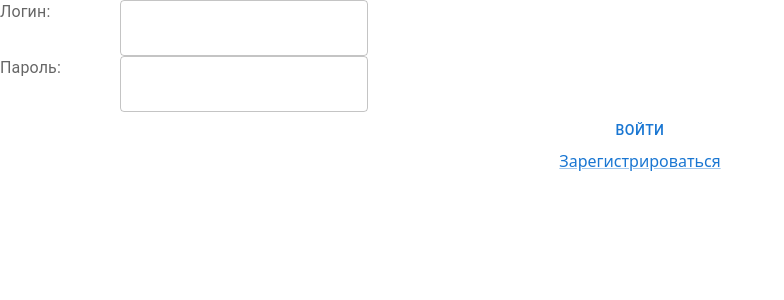
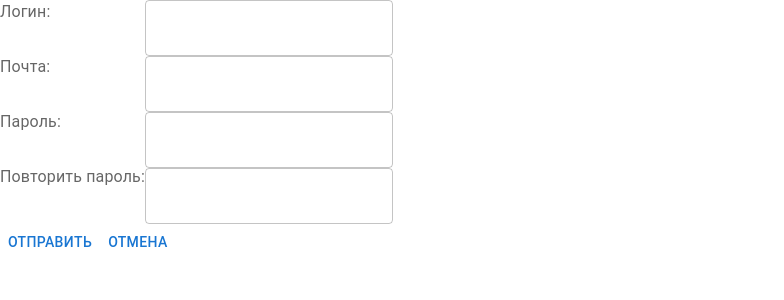
Before and after one commit to m11ak556/Cloud-storage-frontend-PET-, a React (Create React App) app: page /register in a window 1280 px wide. Shown: the top 300 px of the page, without its empty margins (0-784 px from the left). Built offline with nearby package versions, Linux system fonts and the light colour scheme.

Commit message:
Implemented routing between pages

```diff
--- a/package.json
+++ b/package.json
@@ -15,6 +15,7 @@
     "bootstrap": "^5.3.2",
     "react": "^18.2.0",
     "react-dom": "^18.2.0",
+    "react-router-dom": "^6.20.1",
     "react-scripts": "5.0.1",
     "web-vitals": "^2.1.4"
   },
--- a/src/App.js
+++ b/src/App.js
@@ -3,12 +3,20 @@ import './App.css';
 import Home from './pages/Home.js'
 import Registration from './pages/Registration';
 import Login from './pages/Login';
+import { Route, Routes, BrowserRouter as Router } from 'react-router-dom';
 
 function App() {
   return (
+    <Router>
+      <Routes>
+        <Route exact path="/" element={<Login />} />
+        <Route path="/register" element={<Registration />} />
+        {/* <Route path="/home" element={<Home />} /> */}
+      </Routes>
+    </Router>
     // <Home/>
     // <Registration/>
-    <Login/>
+    // <Login/>
   );
 }
 
--- a/src/pages/Home.js
+++ b/src/pages/Home.js
@@ -10,7 +10,9 @@ import ChevronRightIcon from '@mui/icons-material/ChevronRight';
 import MoveToDirDialog from "./components/MoveToDirDialog";
 import SelectFolderDialog from "./components/SelectFolderDialog";
 
-function Home() {
+function Home(props) {
+    const {userId} = props;
+
     const [files, setFiles] = useState([]);
     const [treeViewFiles, setTreeViewFiles] = useState([]);
     const [breadcrumbs, setBreadcrumbs] = useState([]);
@@ -18,9 +20,6 @@ function Home() {
     const [currentDirectory, setCurrentDirectory] = useState("");
     const [moveToDirDialogOpen, setMoveToDirDialogOpen] = useState(false);
     const [selectFolderDialogOpen, setSelectFolderDialogOpen] = useState(false);
-
-    const userId = 1;
-    const workingDir = "Trisha";
 
     const uploadFilesEndpoint = "http://localhost:8080/files/uploadMultiple?"
     const getFilesListEndpoint = "http://localhost:8080/files/get?"
--- a/src/pages/Login.js
+++ b/src/pages/Login.js
@@ -3,6 +3,9 @@ import Button from '@mui/material/Button';
 import TextField from '@mui/material/TextField';
 import { Box, InputLabel, Link, Stack } from '@mui/material';
 import axios from 'axios';
+import Home from './Home';
+import * as ReactDOM from 'react-dom';
+import { RouterProvider, createBrowserRouter } from 'react-router-dom';
 
 export default function Login() {
 
@@ -11,14 +14,26 @@ export default function Login() {
 
     const loginEndpoint = "http://localhost:8080/auth/login?"
 
-    const logigUser = () => {
-        axios.get(loginEndpoint
+    const loginUser = async () => {
+        const result = await axios.get(loginEndpoint
             + "login=" + login
-            + "&password=" + password)
+            + "&password=" + password);
+
+        const router = createBrowserRouter([
+        {
+            path: "/",
+            element: <Home userId = {result.data}/>
+        }]);
+
+        ReactDOM.createRoot(document.getElementById("root")).render(
+        <React.StrictMode>
+            <RouterProvider router={router} />
+        </React.StrictMode>
+        );
     }
 
     const onBtnLoginClick = (e) => {
-        logigUser();
+        loginUser();
     }
 
     return (
@@ -34,7 +49,7 @@ export default function Login() {
             <Box alignSelf={"center"}>
                 <Stack>
                     <Button onClick={onBtnLoginClick}>Войти</Button>
-                    <Link>Зарегистрироваться</Link>
+                    <Link href="/register">Зарегистрироваться</Link>
                 </Stack>
             </Box>
         </Stack>
--- a/src/pages/Registration.js
+++ b/src/pages/Registration.js
@@ -54,7 +54,7 @@ export default function Registration(props) {
             </Stack>
             <Box>
                 <Button onClick={onBtnSendClick}>Отправить</Button>
-                <Button onClick={onBtnCancelClick}>Отмена</Button>
+                <Button href="/" onClick={onBtnCancelClick}>Отмена</Button>
             </Box>
         </Stack>
     );
```
Also changed, not shown: 1 other file (tests, documents, lock files or other folders).
